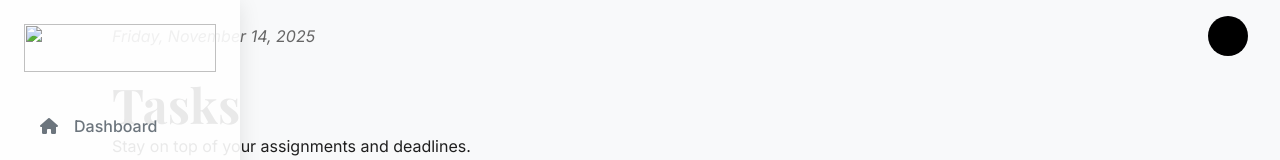
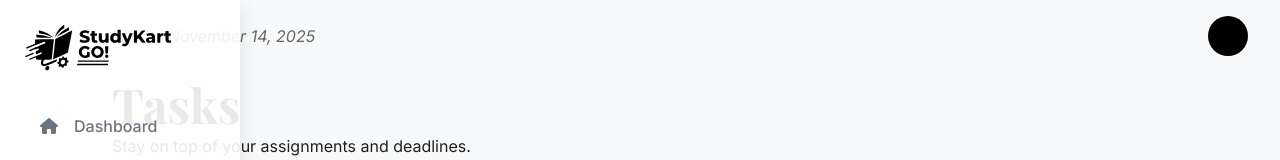
Before and after one commit to keifvt/StudyKart-GO, a plain HTML site: page html/tasks.html in a window 1280 px wide. Shown: the top 160 px of the page. Drawn offline with nearby package versions, Linux system fonts and the light colour scheme; the site is published under a folder, as on GitHub Pages, so addresses that start at the root find nothing; a web font is replaced by a local one.

Commit message:
Update tasks.html

```diff
--- a/html/tasks.html
+++ b/html/tasks.html
@@ -65,7 +65,7 @@
         <nav class="sidebar-nav">
 
             <div class="sidebar-logo">
-                <i><img src="/assets/logo.svg" alt="" class="sidebar-logo-img"></i>
+                <i><img src="../assets/logo.svg" alt="" class="sidebar-logo-img"></i>
             </div>
             <ul class="nav-list">
                  <li><a href="dashboard.html" class="nav-link"><i class="fa-solid fa-house"></i> <span>Dashboard</span></a></li>
@@ -138,4 +138,5 @@
     <script src="../js/tasks.js" type="module"></script>
     <script src="../js/profile-header.js" type="module"></script> </html>
 
+
 </html>
```
